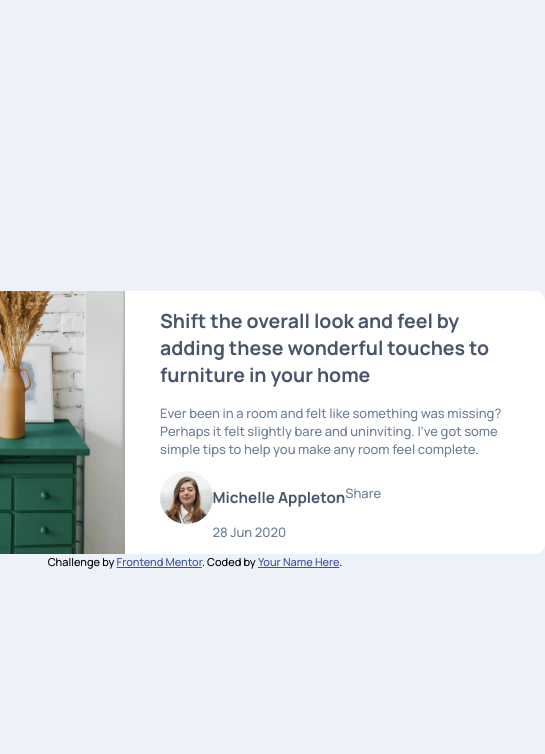
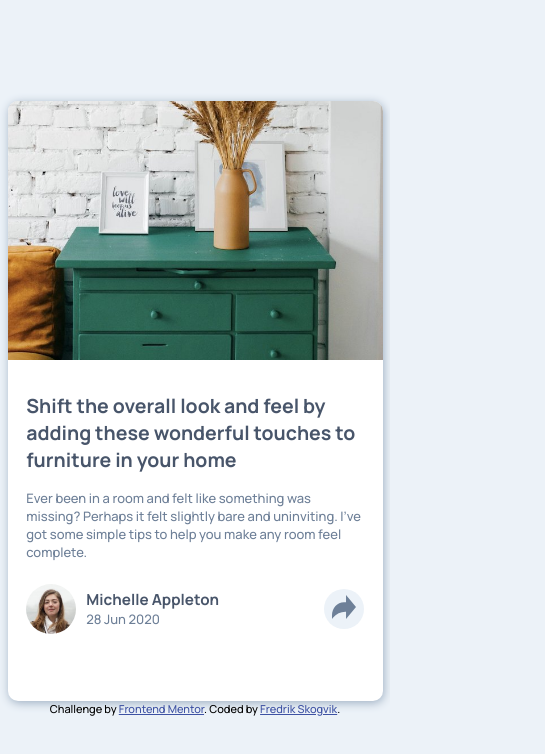
Before and after one commit to foskogvik/article-preview-component, a plain HTML site: page index.html in a window 390 px wide. Shown: the whole page, 545 px wide, since content can reach past the window. Drawn offline with Linux system fonts and the light colour scheme.

Commit message:
CSS mostly completed

```diff
--- a/index.html
+++ b/index.html
@@ -17,7 +17,9 @@
 
   <body>
     <main>
-      <img class="header-image" src="./images/drawers.jpg" alt="image of drawers" srcset="">
+      <div class="image-frame">
+        <img class="header-image" src="./images/drawers.jpg" alt="image of drawers" srcset="">
+      </div>
 
       <div class="section-wrapper">
         <section class="content-section">
@@ -28,18 +30,21 @@
 
         <section class="profile-section">
           <img class="profile-picture" src="./images/avatar-michelle.jpg" alt="picture of Michelle" srcset="">
-          <div>
+          <div class="name-and-date">
             <h3>Michelle Appleton</h3>
             <p>28 Jun 2020</p>
           </div>
-          <p>Share</p>
+          <div class="icon-background">
+            <img class="share-icon" src="./images/icon-share.svg" alt="share icon" srcset="">
+          </div>
+
         </section>
       </div>
     </main>
     <div class="attribution">
       Challenge by
       <a href="https://www.frontendmentor.io?ref=challenge" target="_blank">Frontend Mentor</a>. Coded by
-      <a href="#">Your Name Here</a>.
+      <a href="#">Fredrik Skogvik</a>.
     </div>
   </body>
 
--- a/styles.css
+++ b/styles.css
@@ -2,7 +2,7 @@ body {
   font-family: 'Manrope', sans-serif;
   font-size: 13px;
   background-color: hsl(210, 46%, 95%);
-  height: 100vh;
+  height: 95vh;
   display: flex;
   flex-direction: column;
   justify-content: center;
@@ -10,7 +10,13 @@ body {
 }
 
 .header-image {
-  width: 40%;
+  object-fit: cover;
+  width: 125%;
+  height: 100%;
+}
+
+.image-frame {
+  overflow: hidden;
   border-radius: 10px 0px 0px 10px;
 }
 
@@ -18,8 +24,9 @@ main {
   display: flex;
   background-color: white;
   width: 700px;
-  min-width: 400px;
+  height: 300px;
   border-radius: 10px;
+  box-shadow: 1px 2px 10px hsl(212, 23%, 69%);
 }
 
 .section-wrapper {
@@ -28,12 +35,30 @@ main {
 
 .profile-section {
   display: flex;
+  padding-bottom: 20px;
+}
 
+.content-section {
+  padding: 10px 0px;
+}
+
+.name-and-date {
+  margin: 5px auto 0px 10px;
+}
+
+.name-and-date p {
+  margin: 0;
+}
+
+.share-icon {
+  width: 24px;
+  height: 24px;
+  padding: 6px 8px;
 }
 
 .profile-picture {
-  width: 15%;
-  height: 15%;
+  width: 50px;
+  height: 50px;
   border-radius: 50%;
 }
 
@@ -43,6 +68,7 @@ h1 {
 
 h3 {
   color: hsl(217, 19%, 35%);
+  margin: 0;
 }
 
 .profile-section p {
@@ -53,6 +79,14 @@ p {
   color: hsl(214, 17%, 51%);
 }
 
+.icon-background {
+  margin-top: 5px;
+  height: 40px;
+  width: 40px;
+  border-radius: 50%;
+  background-color: hsl(210, 46%, 95%)
+}
+
 .attribution {
   font-size: 11px;
   text-align: center;
@@ -61,3 +95,28 @@ p {
 .attribution a {
   color: hsl(228, 45%, 44%);
 }
+
+@media only screen and (max-width: 978px) {
+  main {
+    flex-direction: column;
+    width: 375px;
+    height: 600px;
+  }
+
+  .section-wrapper {
+    margin-top: -40px;
+  }
+
+  .image-frame {
+    border-radius: 10px 10px 0px 0px;
+  }
+
+  .header-image {
+    object-fit: cover;
+    width: 100%;
+    height: 85%;
+  }
+
+
+
+}
```
